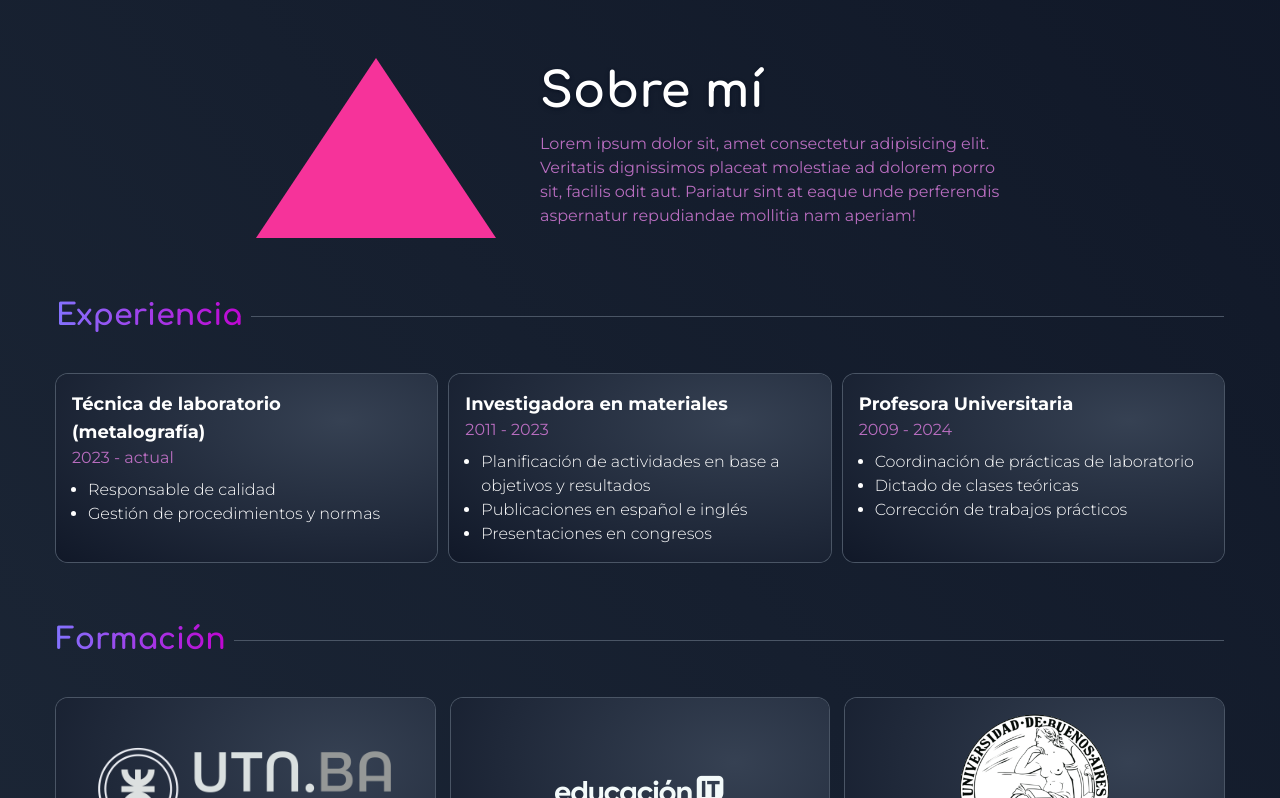
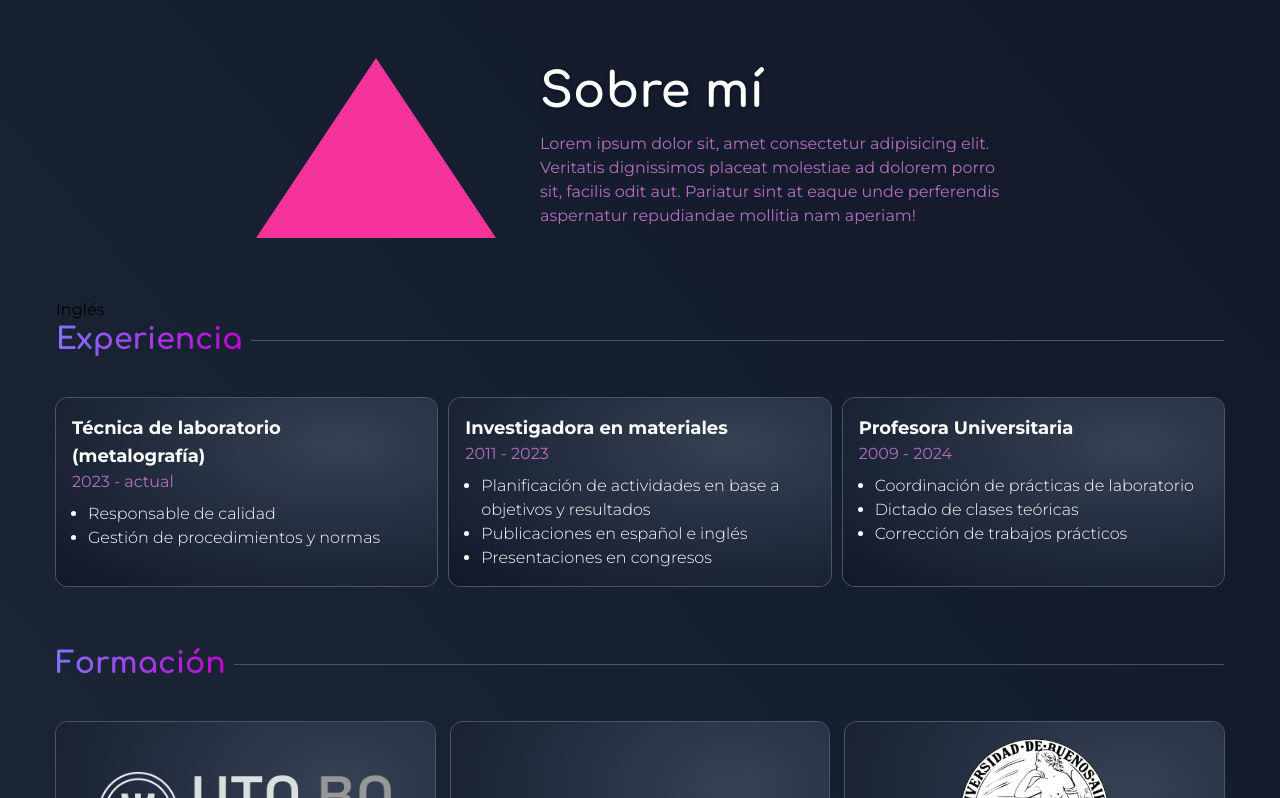
Before and after one commit to vdelaconcep/portfolioDLC, a React (Vite) app: page / in a window 1280 px wide. Shown: the part 858-1656 px from the top of the page. Built offline with nearby package versions, Linux system fonts and the light colour scheme.

Commit message:
Trabajando en video de sección uxui

```diff
--- a/src/context/langContext.jsx
+++ b/src/context/langContext.jsx
@@ -12,10 +12,10 @@ export const useLanguage = () => {
 
 export const LanguageProvider = ({ children }) => {
 
-    const [language, setLanguage] = useState('esp');
+    const [language, setLanguage] = useState('es');
 
     const toggleLanguage = () => {
-        setLanguage(!language);
+        setLanguage(language === 'es' ? 'en' : 'es');
     };
 
     return (
--- a/src/data/datos.js
+++ /dev/null
@@ -1,34 +0,0 @@
-export const herramientas = [
-    {
-        titulo: 'Figma',
-        color: '#F24E1E'
-    },
-    {
-        titulo: 'React',
-        color: '#61DAFB'
-    },
-    {
-        titulo: 'MySQL',
-        color: '#FFFFFF'
-    },
-    {
-        titulo: 'MongoDB',
-        color: '#47A248'
-    },
-    {
-        titulo: 'Tailwind',
-        color: '#06B6D4'
-    },
-    {
-        titulo: 'Bootstrap',
-        color: '#FFFFFF'
-    },
-    {
-        titulo: 'Nodejs',
-        color: '#339933'
-    },
-    {
-        titulo: 'GitHub',
-        color: '#FFFFFF'
-    }
-];
--- a/src/data/datosEsp.js
+++ /dev/null
@@ -1,70 +0,0 @@
-import logoUBA from '@/assets/img/formacion/UBA.png';
-import logoUTN from '@/assets/img/formacion/UTN.png';
-import logoEIT from '@/assets/img/formacion/EIT.png';
-
-
-export const experiencia = [
-    {
-        titulo: 'Técnica de laboratorio (metalografía)',
-        periodo: '2023 - actual',
-        items: [
-            'Responsable de calidad',
-            'Gestión de procedimientos y normas'
-        ]
-    },
-    {
-        titulo: 'Investigadora en materiales',
-        periodo: '2011 - 2023',
-        items: [
-            'Planificación de actividades en base a objetivos y resultados',
-            'Publicaciones en español e inglés',
-            'Presentaciones en congresos'
-        ]
-    },
-    {
-        titulo: 'Profesora Universitaria',
-        periodo: '2009 - 2024',
-        items: [
-            'Coordinación de prácticas de laboratorio',
-            'Dictado de clases teóricas',
-            'Corrección de trabajos prácticos'
-        ]
-    }
-];
-
-export const formacion = [
-    {
-        imagen: logoUTN,
-        titulo: 'Diplomatura en desarrollo UX/UI',
-        institucion: 'UTN-FRBA',
-        sub: 'Ver certificado',
-        certificado: 'https://validator.centrodeelearning.com/validator/d066cc46-16cd-4c15-a51f-47cb8f269e59'
-    },
-    {
-        imagen: logoEIT,
-        titulo: 'Full-Stack Engineer',
-        institucion: 'Educación IT',
-        sub: 'Ver certificado',
-        certificado: 'https://www.educacionit.com/perfil/valeria-de-la-concepcion-maria-1033137/certificado/73594?_gl'
-    },
-    {
-        imagen: logoUBA,
-        titulo: 'Ingeniería mecánica',
-        institucion: 'Facultad de Ingeniería, UBA',
-        sub: 'Tesis pendiente'
-    }
-
-];
-
-export const otros = [
-    {
-        titulo: 'Idioma inglés',
-        descripcion: 'Proficient C2',
-        certificado:'https://cert.efset.org/fwxQLT'
-    },
-    {
-        titulo: 'Fundamentos de SCRUM',
-        descripcion: 'Educación IT',
-        certificado:'https://www.educacionit.com/perfil/valeria-de-la-concepcion-maria-1033137/certificado/80170?_gl'
-    }
-]
--- /dev/null
+++ b/src/data/datosSobreMi.js
@@ -0,0 +1,170 @@
+import logoUBA from '@/assets/img/formacion/UBA.png';
+import logoUTN from '@/assets/img/formacion/UTN.png';
+import logoEIT from '@/assets/img/formacion/EIT.png';
+
+export const presentacion = {
+    es: '¡Hola! Mi nombre es Valeria. Trabajo en proyectos independientes como desarrolladora Full-stack y estoy también interesada en el diseño UX/UI. Después de más de una década en investigación y docencia universitaria, decidí transitar hacia el área tech para combinar mis habilidades analíticas de resolución de problemas con el desarrollo creativo. Disfruto realizando páginas web y aplicaciones centradas en el usuario, con diseños atractivos y una clara identidad visual',
+
+    en: "Hi! My name is Valeria. I'm working on independent projects as a Full-stack developer and I'm also interested in UX/UI design. After over a decade in research and university teaching, I decided to get into tech to combine my analytical problem-solving skills with creative development. I enjoy making user-centered websites and apps with attractive designs and a clear visual identity."
+}
+
+
+export const experiencia = {
+    es:[{
+        titulo: 'Técnica de laboratorio (metalografía)',
+        periodo: '2023 - actual',
+        items: [
+            'Responsable de calidad',
+            'Gestión de procedimientos y normas'
+        ]
+    },
+    {
+        titulo: 'Investigadora en materiales',
+        periodo: '2011 - 2023',
+        items: [
+            'Planificación de actividades en base a objetivos y resultados',
+            'Publicaciones en español e inglés',
+            'Presentaciones en congresos'
+        ]
+    },
+    {
+        titulo: 'Profesora Universitaria',
+        periodo: '2009 - 2024',
+        items: [
+            'Coordinación de prácticas de laboratorio',
+            'Dictado de clases teóricas',
+            'Corrección de trabajos prácticos'
+        ]
+        }],
+    en: [
+        {
+            titulo: 'Laboratory Technician (metallography)',
+            periodo: '2023 - actual',
+            items: [
+                'Quality management',
+                'Administration of procedures and standards'
+            ]
+        },
+        {
+            titulo: 'Materials Researcher',
+            periodo: '2011 - 2023',
+            items: [
+                'Planning of research activities based on objetives and outcomes',
+                'Publication of scientific articles in Spanish and English',
+                'Presentations at congresses'
+            ]
+        },
+        {
+            titulo: 'University Professor',
+            periodo: '2009 - 2024',
+            items: [
+                'Laboratory activities coordination',
+                'Theoretical lessons',
+                'Assignments review'
+            ]
+        }
+    ]
+};
+
+export const formacion = {
+    es: [{
+        imagen: logoUTN,
+        titulo: 'Diplomatura en desarrollo UX/UI',
+        institucion: 'UTN-FRBA',
+        sub: 'Ver certificado',
+        certificado: 'https://validator.centrodeelearning.com/validator/d066cc46-16cd-4c15-a51f-47cb8f269e59'
+    },
+    {
+        imagen: logoEIT,
+        titulo: 'Full-Stack Engineer',
+        institucion: 'Educación IT',
+        sub: 'Ver certificado',
+        certificado: 'https://www.educacionit.com/perfil/valeria-de-la-concepcion-maria-1033137/certificado/73594?_gl'
+    },
+    {
+        imagen: logoUBA,
+        titulo: 'Ingeniería mecánica',
+        institucion: 'Facultad de Ingeniería, UBA',
+        sub: 'Tesis pendiente'
+        }],
+
+    en: [{
+        imagen: logoUTN,
+        titulo: 'Diploma in UX/UI Development',
+        institucion: 'National Technology University UTN',
+        sub: 'View certificate',
+        certificado: 'https://validator.centrodeelearning.com/validator/d066cc46-16cd-4c15-a51f-47cb8f269e59'
+    },
+    {
+        imagen: logoEIT,
+        titulo: 'Full-Stack Engineer',
+        institucion: 'IT Education',
+        sub: 'View certificate',
+        certificado: 'https://www.educacionit.com/perfil/valeria-de-la-concepcion-maria-1033137/certificado/73594?_gl'
+    },
+    {
+        imagen: logoUBA,
+        titulo: 'Bachelor of Science in Mechanical Engineering',
+        institucion: 'University of Buenos Aires UBA',
+        sub: 'Thesis pending'
+    }]
+
+};
+
+export const otros = {
+    es: [{
+        titulo: 'Idioma inglés',
+        descripcion: 'Proficient C2',
+        certificado: 'https://cert.efset.org/fwxQLT'
+    },
+    {
+        titulo: 'Fundamentos de SCRUM',
+        descripcion: 'Educación IT',
+        certificado: 'https://www.educacionit.com/perfil/valeria-de-la-concepcion-maria-1033137/certificado/80170?_gl'
+    }],
+    en: [{
+        titulo: 'English',
+        descripcion: 'Proficient C2',
+        certificado: 'https://cert.efset.org/fwxQLT'
+    },
+    {
+        titulo: 'SCRUM Fundamentals',
+        descripcion: 'IT Education',
+        certificado: 'https://www.educacionit.com/perfil/valeria-de-la-concepcion-maria-1033137/certificado/80170?_gl'
+    }]
+};
+
+export const herramientas = [
+    {
+        titulo: 'Figma',
+        color: '#F24E1E'
+    },
+    {
+        titulo: 'React',
+        color: '#61DAFB'
+    },
+    {
+        titulo: 'MySQL',
+        color: '#FFFFFF'
+    },
+    {
+        titulo: 'MongoDB',
+        color: '#47A248'
+    },
+    {
+        titulo: 'Tailwind',
+        color: '#06B6D4'
+    },
+    {
+        titulo: 'Bootstrap',
+        color: '#FFFFFF'
+    },
+    {
+        titulo: 'Nodejs',
+        color: '#339933'
+    },
+    {
+        titulo: 'GitHub',
+        color: '#FFFFFF'
+    }
+];
--- a/src/sections/sobreMi.jsx
+++ b/src/sections/sobreMi.jsx
@@ -4,8 +4,8 @@ import ExperienciaCard from "@/components/experienciaCard";
 import ItemFormacion from "@/components/itemFormacion";
 import ItemOtros from "@/components/itemOtros";
 import { motion } from "framer-motion";
-import { experiencia, formacion, otros } from "@/data/datosEsp";
-import { herramientas } from "@/data/datos";
+import { experiencia, formacion, otros, herramientas } from "@/data/datosSobreMi";
+import { useLanguage } from "@/context/langContext";
 
 const itemVariants = {
     hidden: {
@@ -41,10 +41,13 @@ const itemVariants2 = {
 }
 
 const SobreMI = () => {
+    const { language, toggleLanguage } = useLanguage();
+
     return (
         <section id="about" className="bg-gradient-to-tr from-gray-800 to-gray-900 flex flex-col items-center p-10 pt-18 montserrat">
             <div className="h-full w-full p-4 pt-6 max-w-[1440px]">
                 <Presentacion clase='mb-15' />
+                <button onClick={() => toggleLanguage()}>{language === 'es' ? 'Inglés' : 'Español'}</button>
                 <Subtitulo
                     texto='Experiencia'
                     clase='mb-10'
@@ -52,7 +55,7 @@ const SobreMI = () => {
 
                 <div className="flex gap-3 justify-center w-full mb-15">
 
-                    {experiencia.map((trabajo, index) => (
+                    {experiencia[language].map((trabajo, index) => (
                         <motion.div
                             key={trabajo.titulo}
                             custom={index * 0.20}
@@ -79,7 +82,7 @@ const SobreMI = () => {
                     clase='mb-10'
                 />
                 <div className="grid grid-cols-3 gap-4 w-full mb-15">
-                    {formacion.map((item, index) => (
+                    {formacion[language].map((item, index) => (
                         <motion.div
                             key={item.titulo}
                             custom={index * 0.20}
@@ -137,7 +140,7 @@ const SobreMI = () => {
                     texto='Otras habilidades'
                     clase='mb-10'
                 />
-                {otros.map(item => (
+                {otros[language].map(item => (
                     <ItemOtros
                         clase='mb-3'
                         titulo={item.titulo}
--- a/src/sections/uxui.jsx
+++ b/src/sections/uxui.jsx
@@ -3,6 +3,8 @@ import Subtitulo from "@/components/subtitulo";
 import mockup from "@/assets/img/veteclick/mockup.jpg";
 import prototipo from "@/assets/img/veteclick/prototipo.jpg";
 import uikit from "@/assets/img/veteclick/UIkit.jpg";
+
+import video from "@/assets/video/veteclicksi.mp4"
 
 const Uxui = () => {
     return (
@@ -38,11 +40,15 @@ const Uxui = () => {
                         </p>
                     </div>
                     <img
-                        className="rounded-xl h-[300px] shadow-md shadow-gray-400"
+                        className="rounded-xl h-[300px] shadow-md shadow-gray-400 ov"
                         src={uikit}
                         alt="veteclick UI kit" />
 
                 </article>
+                <article className="overflow-hidden h-[387px] rounded-3xl relative">
+                    <video src={video} autoPlay loop muted className="scale-50 absolute top-[-225px]"></video>
+                </article>
+
             </div>
         </section>
     );
```
Also changed, not shown: 1 other file (tests, documents, lock files or other folders).
